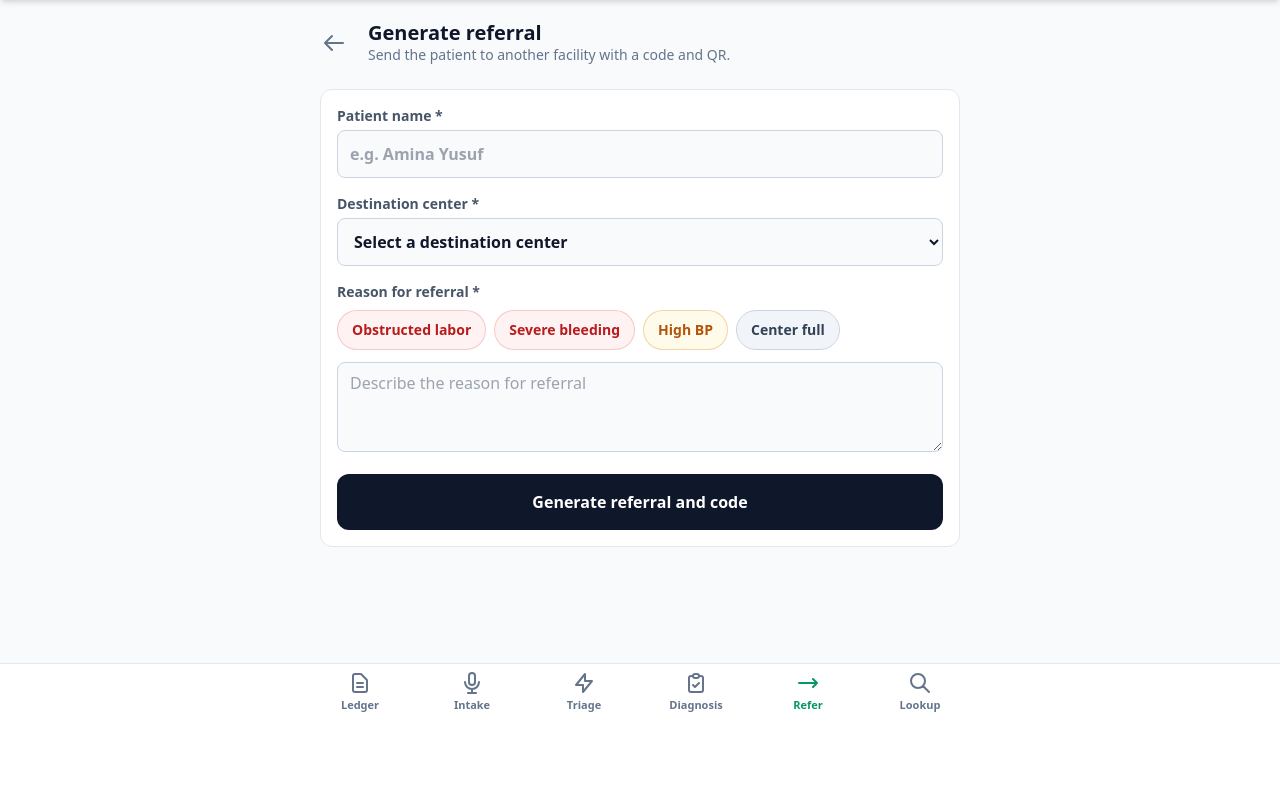
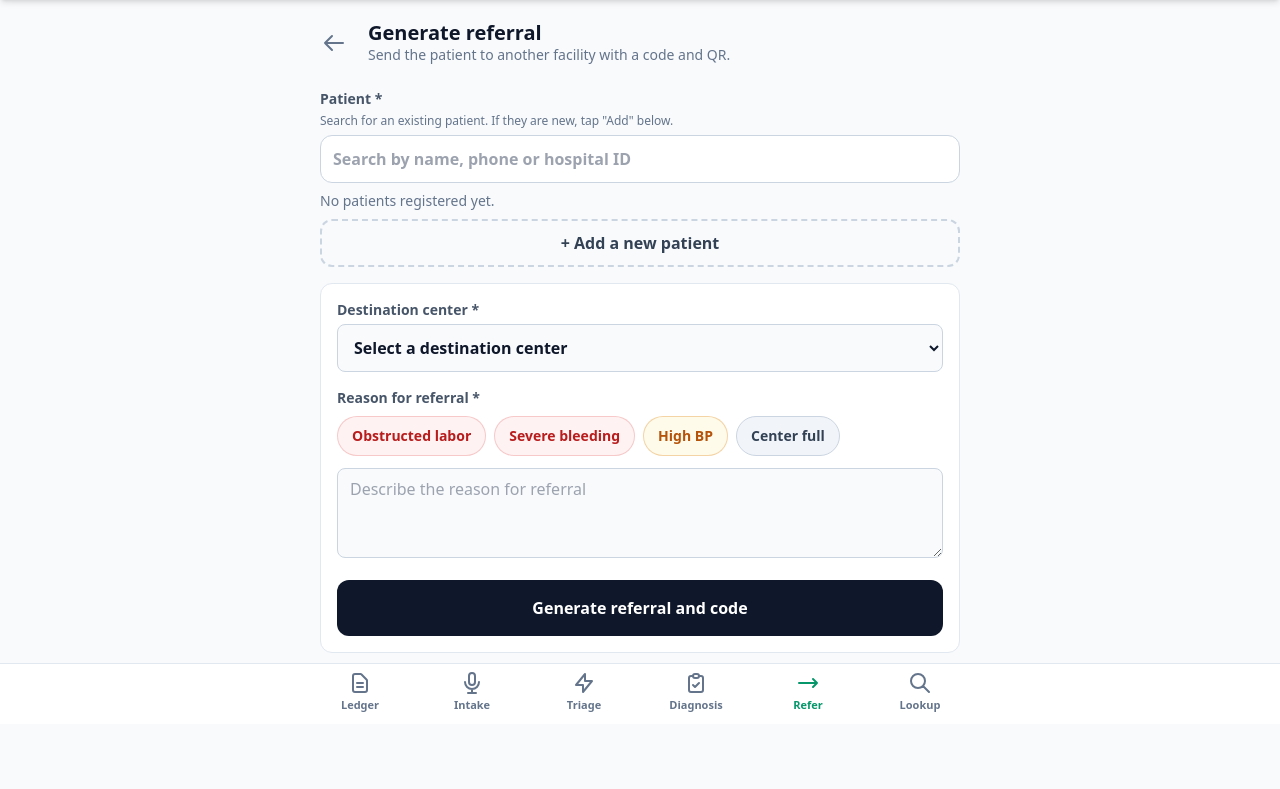
Before and after one commit to adebayo-victor/Smart-health-prototype-2, a Flask app: page /referral in a window 1280 px wide. Shown: the part 76-865 px from the top of the page. Before the commit the page ends 788 px from the top, so only its background shows below. Run offline with Flask 3, Linux system fonts and the light colour scheme; the visitor is signed in with stand-in values (Sample User, id 1); data comes from the database, SQL or seed files in the repository; data that the repository does not hold is empty; some libraries are stand-ins or nearby versions.

Commit message:
Refactor referral form and improve patient selection

```diff
--- a/templates/referral.html
+++ b/templates/referral.html
@@ -7,12 +7,9 @@
 <div class="no-print">{{ page_header('Generate referral', '/dashboard', 'Send the patient to another facility with a code and QR.') }}</div>
 
 <!-- Form -->
-<div id="referralForm" class="bg-white p-4 rounded-xl border border-slate-200 mb-6 space-y-4">
-  <div>
-    <label for="patient_name" class="text-sm font-semibold text-slate-600 block mb-1">Patient name *</label>
-    <input type="text" id="patient_name" maxlength="100" autocomplete="off" placeholder="e.g. Amina Yusuf"
-           class="w-full min-h-12 px-3 rounded-lg border border-slate-300 bg-surface text-base font-semibold">
-  </div>
+<div id="referralForm" class="space-y-4 mb-6">
+  <div id="patientPicker"></div>
+  <div class="bg-white p-4 rounded-xl border border-slate-200 space-y-4">
 
   <div>
     <label for="center_select" class="text-sm font-semibold text-slate-600 block mb-1">Destination center *</label>
@@ -34,6 +31,7 @@
   </div>
 
   <button id="generateBtn" class="w-full min-h-14 bg-ink text-white rounded-xl font-bold hover:bg-slate-800 transition">Generate referral and code</button>
+  </div>
 </div>
 
 <!-- Result -->
@@ -44,6 +42,7 @@
 
   <dl class="text-left bg-surface p-4 rounded-xl space-y-2 text-sm">
     <div class="flex gap-2"><dt class="font-semibold text-slate-500 w-24 shrink-0">Patient</dt><dd id="displayName" class="font-bold"></dd></div>
+    <div id="hidRow" class="hidden flex gap-2"><dt class="font-semibold text-slate-500 w-24 shrink-0">Sender ID</dt><dd id="displayHid" class="font-bold"></dd></div>
     <div class="flex gap-2"><dt class="font-semibold text-slate-500 w-24 shrink-0">Destination</dt><dd id="displayFacility" class="font-bold"></dd></div>
     <div class="flex gap-2"><dt class="font-semibold text-slate-500 w-24 shrink-0">Reason</dt><dd id="displayReason" class="font-bold"></dd></div>
   </dl>
@@ -62,11 +61,10 @@ const $ = (id) => document.getElementById(id);
 const params = new URLSearchParams(location.search);
 let encounterId = params.get('encounter_id');
 let last = null;
-
-if (params.get('patient_name')) $('patient_name').value = params.get('patient_name');
+const picker = new SH.PatientPicker($('patientPicker'));
 if (encounterId) {
   SH.api(`/api/encounter/${encodeURIComponent(encounterId)}`, { method: 'GET' }).then((e) => {
-    $('patient_name').value = e.patient_name || $('patient_name').value;
+    if (e.patient) picker.setPatient(e.patient); else picker.suggest(e.patient_name);
     if (!$('reason').value) $('reason').value = [e.diagnosis, e.conclusion].find(Boolean) || '';
   }).catch(() => { encounterId = null; });
 }
@@ -82,16 +80,19 @@ document.querySelectorAll('.tag').forEach((b) => b.addEventListener('click', ()
 }));
 
 $('generateBtn').addEventListener('click', async (e) => {
-  const patient_name = $('patient_name').value.trim(), center_id = $('center_select').value, reason = $('reason').value.trim();
-  if (!patient_name || !center_id || !reason) return SH.toast('Fill in the patient name, destination and reason.', 'error');
+  const patient = picker.value, center_id = $('center_select').value, reason = $('reason').value.trim();
+  if (!patient) return picker.require();
+  if (!center_id || !reason) return SH.toast('Choose a destination and give a reason.', 'error');
   try {
     const data = await SH.busy(e.currentTarget, 'Generating', () =>
-      SH.api('/api/referral', { json: { patient_name, center_id, reason, encounter_id: encounterId } }));
+      SH.api('/api/referral', { json: { patient_id: patient.id, center_id, reason, encounter_id: encounterId } }));
     last = data;
     $('referralForm').classList.add('hidden');
     $('referralCard').classList.remove('hidden');
     $('displayCode').textContent = data.referral_code;
     $('displayName').textContent = data.patient_name;
+    const hid = data.patient && data.patient.hospital_id;
+    $('hidRow').classList.toggle('hidden', !hid); if (hid) $('displayHid').textContent = hid;
     $('displayFacility').textContent = data.facility;
     $('displayReason').textContent = data.reason;
     $('qrImg').src = data.referral_qr; $('qrImg').classList.remove('hidden');
```
